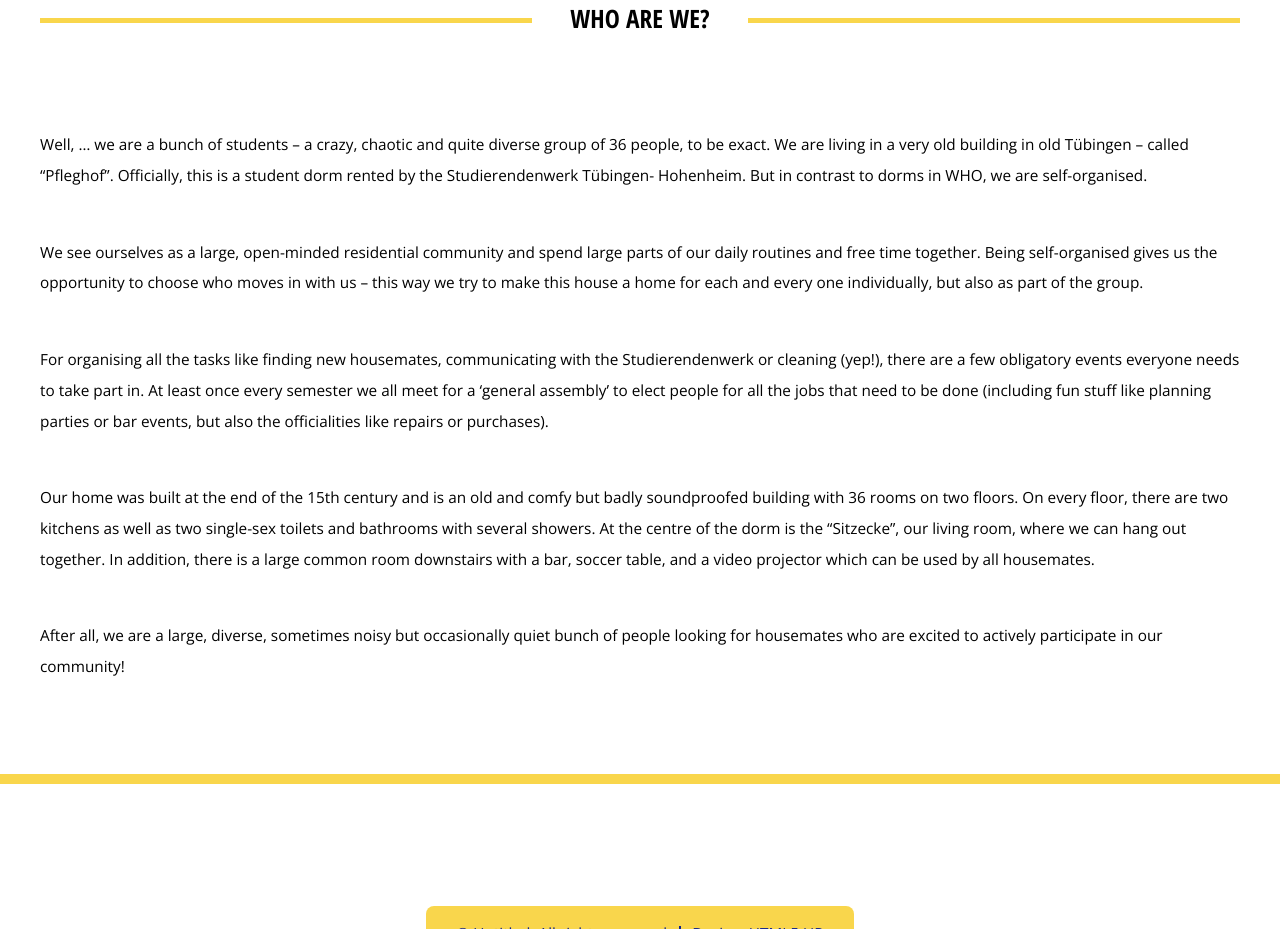
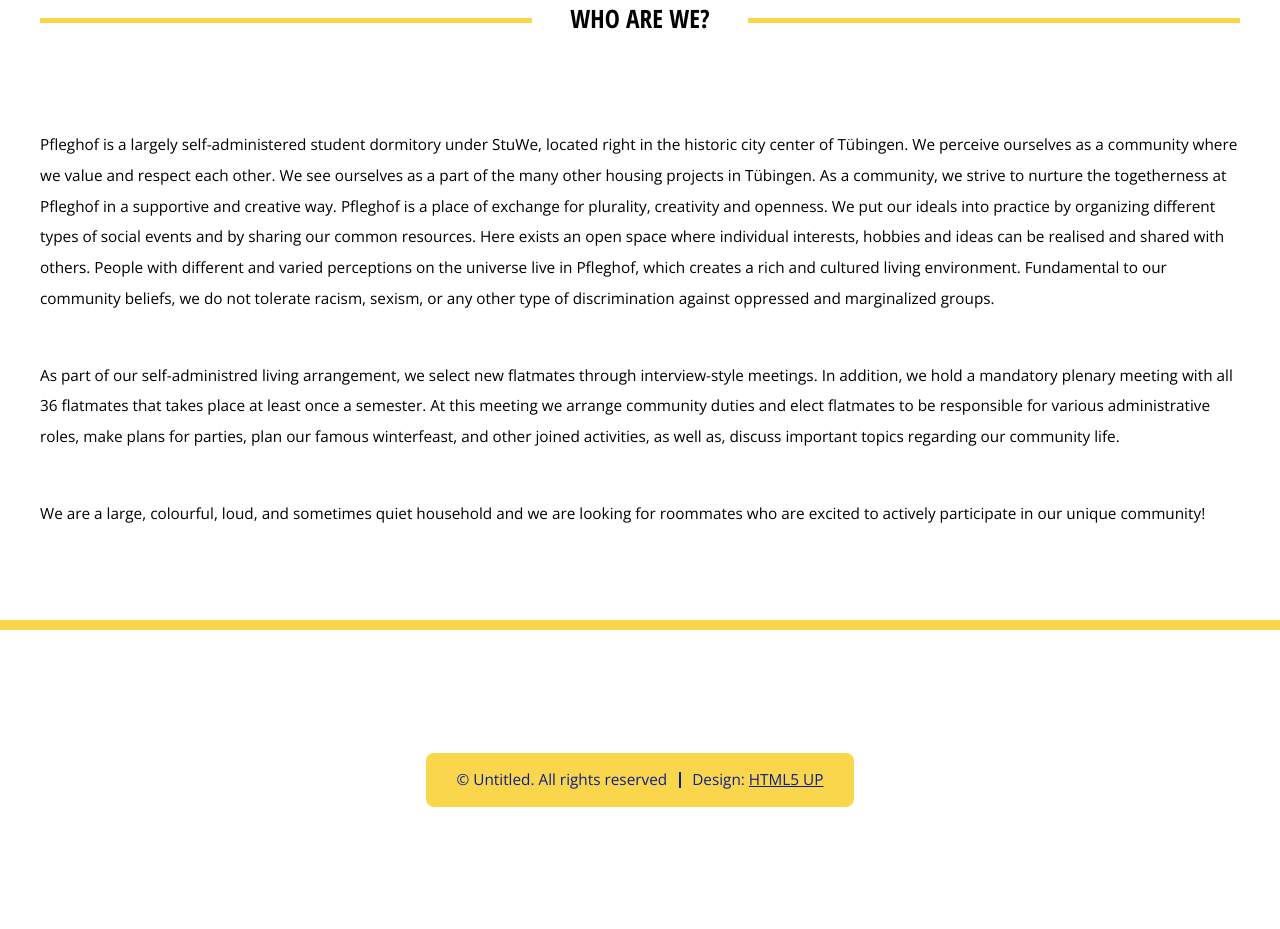
Before and after one commit to Pfleghof/pfleghof.github.io, a plain HTML site: page index-english.html in a window 1280 px wide. Shown: the part 854-1783 px from the top of the page. After the commit the page ends 1722 px from the top, so only its background shows below. Drawn offline with nearby package versions, Linux system fonts and the light colour scheme.

Commit message:
Update index-english.html
Update text according to Leitbild

```diff
--- a/index-english.html
+++ b/index-english.html
@@ -65,31 +65,20 @@
 								<!-- Features -->
 									<section class="box features">
 										<h2 class="major"><span>Who are we?</span></h2>
-<p>Well, … we are a bunch of students – a crazy, chaotic and quite diverse group of 36 people,
-to be exact. We are living in a very old building in old Tübingen – called “Pfleghof”.
-Officially, this is a student dorm rented by the Studierendenwerk Tübingen- Hohenheim.
-But in contrast to dorms in WHO, we are self-organised.</p>
+<p>Pfleghof is a largely self-administered student dormitory under StuWe, located right in  the historic city center of Tübingen.
+We perceive ourselves as a community where we value and respect each other. We see ourselves as a part of the many other housing projects in Tübingen.
+As a community, we strive to nurture the togetherness at Pfleghof in a supportive and creative way.
+Pfleghof is a place of exchange for plurality, creativity and openness.
+We put our ideals into practice by organizing different types of social events and by sharing our common resources.
+Here exists an open space where individual interests, hobbies and ideas can be realised and shared with others.
+People with different and varied perceptions on the universe live in Pfleghof, which creates a rich and cultured living environment.
+Fundamental to our community beliefs, we do not tolerate racism, sexism, or any other type of discrimination against oppressed and marginalized groups.</p>
 
-<p>We see ourselves as a large, open-minded residential community and spend large parts of our
-daily routines and free time together. Being self-organised gives us the opportunity to choose
-who moves in with us – this way we try to make this house a home for each and every one individually,
-but also as part of the group.</p>
+<p>As part of our self-administred living arrangement, we select new flatmates through interview-style meetings.
+In addition, we hold a mandatory plenary meeting with all 36 flatmates that takes place at least once a semester.
+At this meeting we arrange community duties and elect flatmates to be responsible for various administrative roles, make plans for parties, plan our famous winterfeast, and other joined activities, as well as, discuss important topics regarding our community life.</p>
 
-<p>For organising all the tasks like finding new housemates, communicating with the
-Studierendenwerk or cleaning (yep!), there are a few obligatory events everyone needs to take
-part in. At least once every semester we all meet for a ‘general assembly’ to elect people for
-all the jobs that need to be done (including fun stuff like planning parties or bar events, but
-also the officialities like repairs or purchases).</p>
-
-<p>Our home was built at the end of the 15th century and is an old and comfy but badly
-soundproofed building with 36 rooms on two floors. On every floor, there are two kitchens as
-well as two single-sex toilets and bathrooms with several showers. At the centre of the dorm
-is the “Sitzecke”, our living room, where we can hang out together. In addition, there is a
-large common room downstairs with a bar, soccer table, and a video projector which can be
-used by all housemates.</p>
-
-<p>After all, we are a large, diverse, sometimes noisy but occasionally quiet bunch of people
-looking for housemates who are excited to actively participate in our community!</p>
+<p>We are a large, colourful, loud, and sometimes quiet household and we are looking for roommates who are excited to actively participate in our unique community!</p>
 											</div>
 										</div>
 									</section>
```
